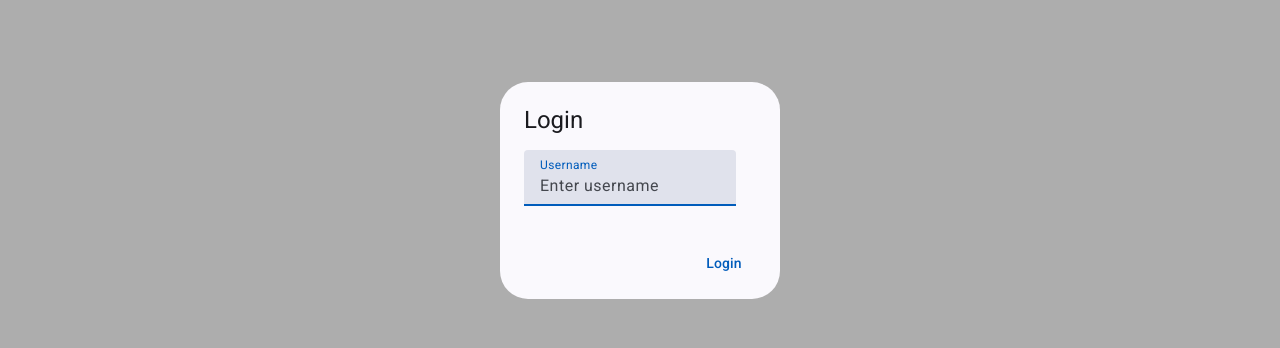
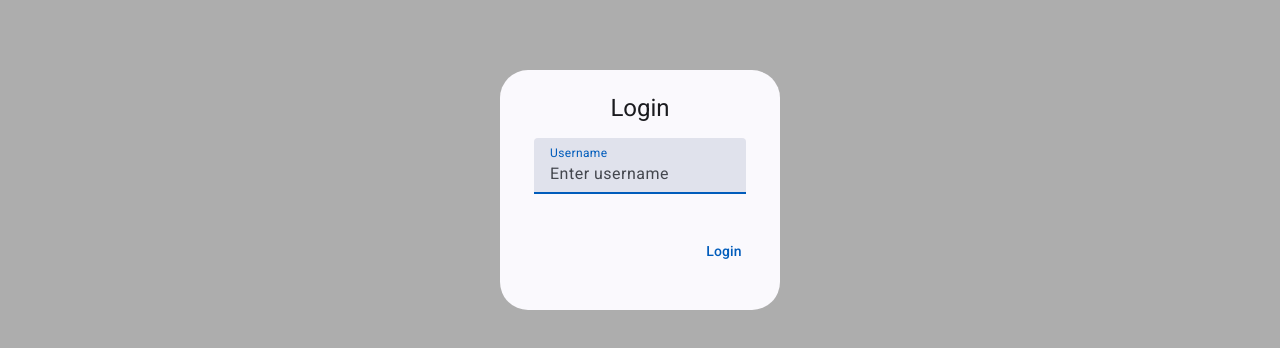
Before and after one commit to Other-Project/SI4-STEats, an Angular app in the folder frontend/steats-teamc/: page / in a window 1280 px wide. Both pictures are taken after a click on the button "Login". Shown: the part 210-558 px from the top of the page. Built offline with nearby package versions, Linux system fonts and the light colour scheme; no server answers.

Commit message:
refactor(#82): refactored login popup styling

```diff
--- a/frontend/steats-teamc/src/app/components/popup/login/login.component.html
+++ b/frontend/steats-teamc/src/app/components/popup/login/login.component.html
@@ -1,3 +1,4 @@
+<div class="login-popup">
   <h2 mat-dialog-title>Login</h2>
   <div mat-dialog-content class="popup-content">
     <mat-form-field>
@@ -8,3 +9,4 @@
   <div mat-dialog-actions>
     <button mat-button (click)="onLogin()">Login</button>
   </div>
+</div>
--- a/frontend/steats-teamc/src/app/components/popup/login/login.component.scss
+++ b/frontend/steats-teamc/src/app/components/popup/login/login.component.scss
@@ -0,0 +1,4 @@
+.login-popup {
+  min-height: 30vh;
+  text-align: center;
+}
```
Lines whose indentation alone changed are shown as unchanged.
